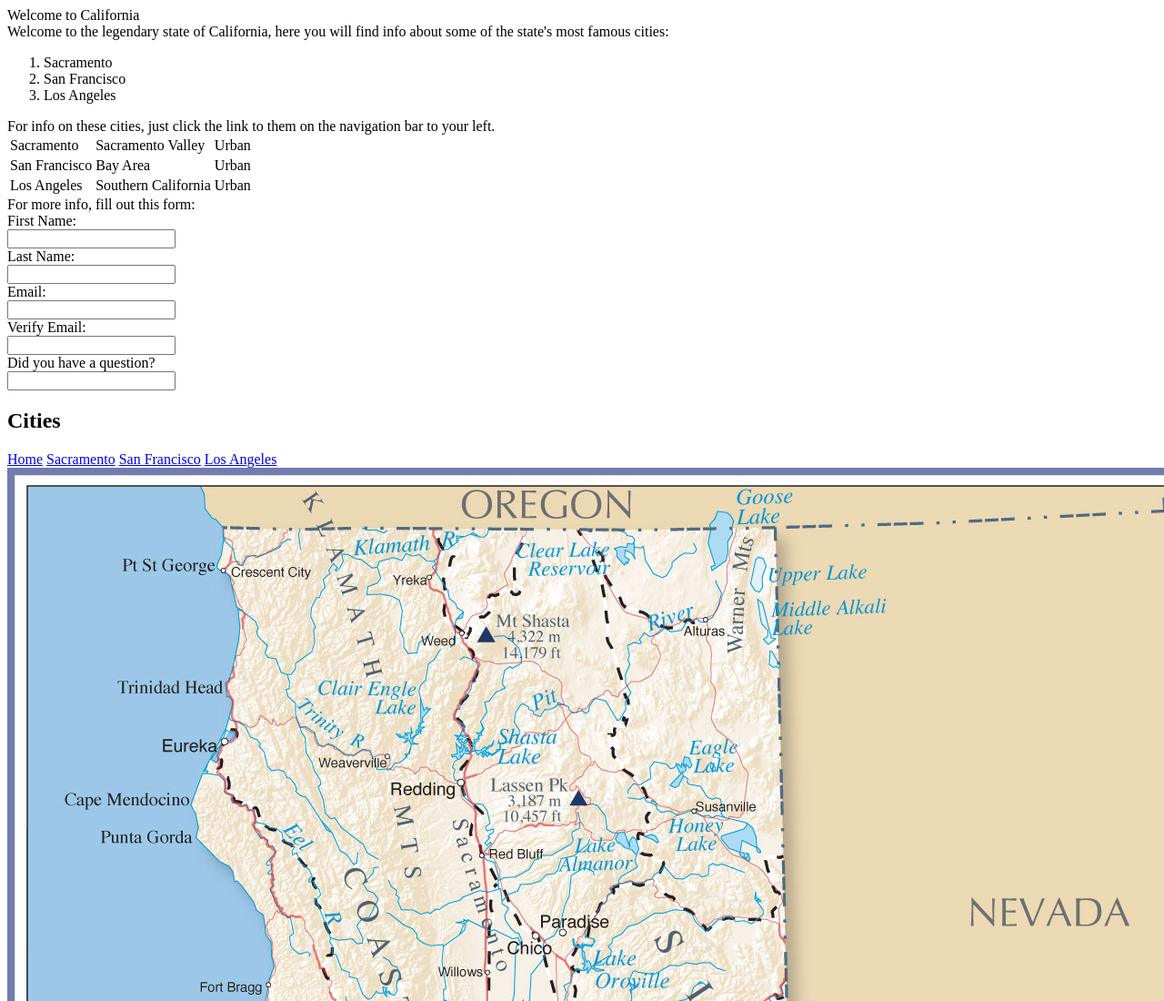
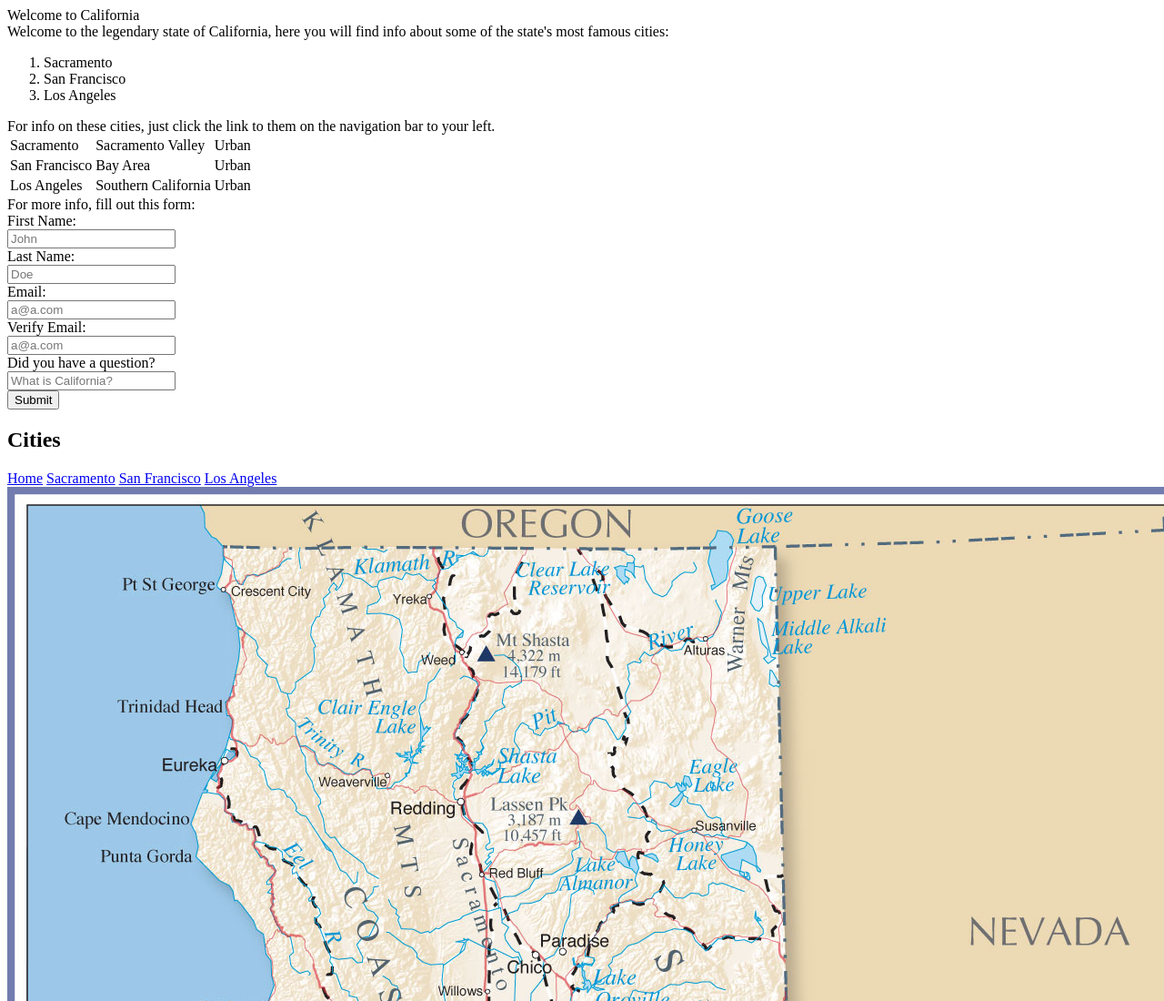
Before and after one commit to Frank-Develops/wgu-front-end, a plain HTML site: page main.html in a window 1280 px wide. Shown: the top 1100 px of the page at 91% size. Drawn offline with Linux system fonts and the light colour scheme.

Commit message:
placeholders added

```diff
--- a/main.html
+++ b/main.html
@@ -3,6 +3,7 @@
 
 <head>
     <title>California Welcome Page</title>
+    <script src="main.js"></script>
 </head>
 <header>Welcome to California</header>
 
@@ -39,15 +40,16 @@
     <form>
         For more info, fill out this form:<br>
         <label for="first-name">First Name:</label><br>
-        <input type="text" id="first-name" name="first-name"><br>
+        <input type="text" id="first-name" name="first-name" placeholder="John"><br>
         <label for="last-name">Last Name:</label><br>
-        <input type="text" id="last-name" name="last-name"><br>
+        <input type="text" id="last-name" name="last-name" placeholder="Doe"><br>
         <label for="email">Email:</label><br>
-        <input type="email" id="email" name="email"><br>
+        <input type="email" id="email" name="email" placeholder="a@a.com"><br>
         <label for="email">Verify Email:</label><br>
-        <input type="email" id="verify-email" name="verify-email"><br>
+        <input type="email" id="verify-email" name="verify-email" placeholder="a@a.com"><br>
         <label for="quesion">Did you have a question?</label><br>
-        <input type="text-area" id="question" name="question"><br>
+        <input type="text-area" id="question" name="question" placeholder="What is California?"><br>
+        <input type="submit" value="Submit">
     </form>
     <nav>
         <h2>Cities</h2>
--- /dev/null
+++ b/main.js
@@ -0,0 +1,5 @@
+
+
+function veryifyEmail(email1, email2) {
+
+}
```
